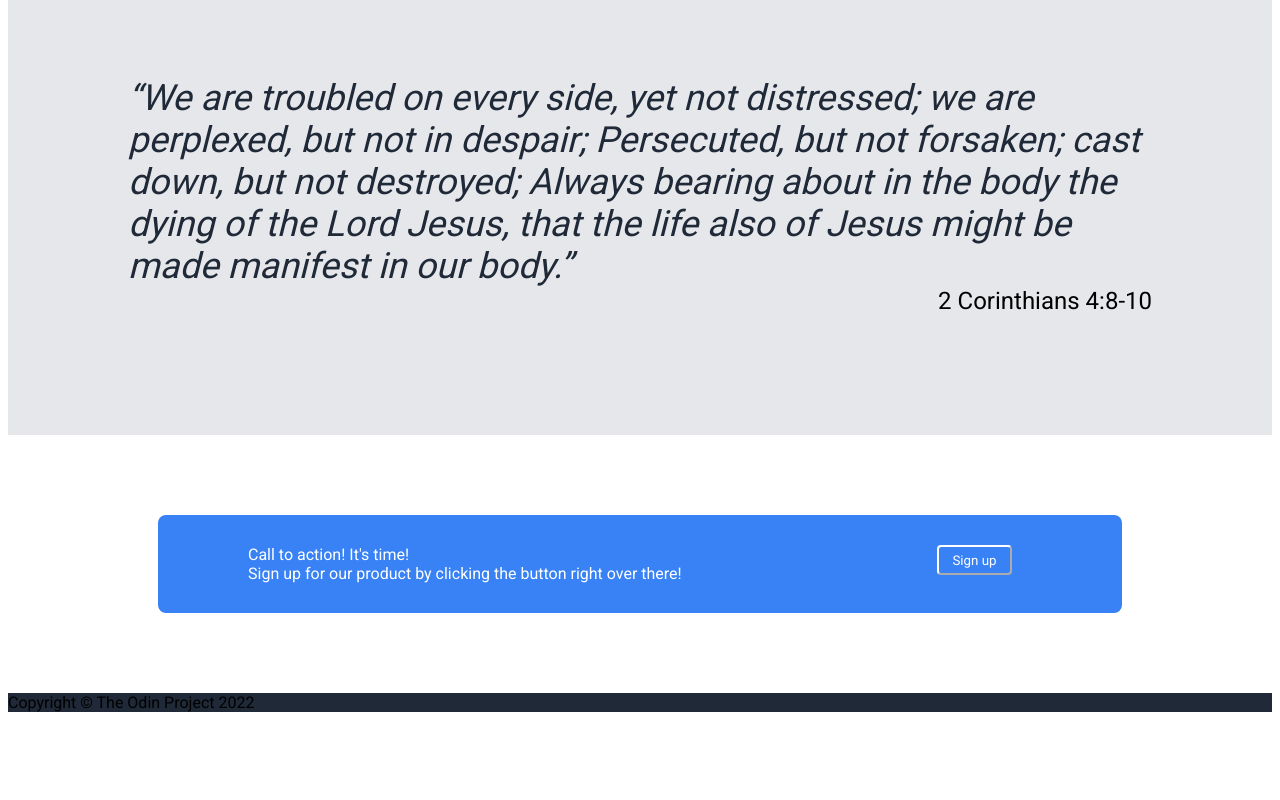
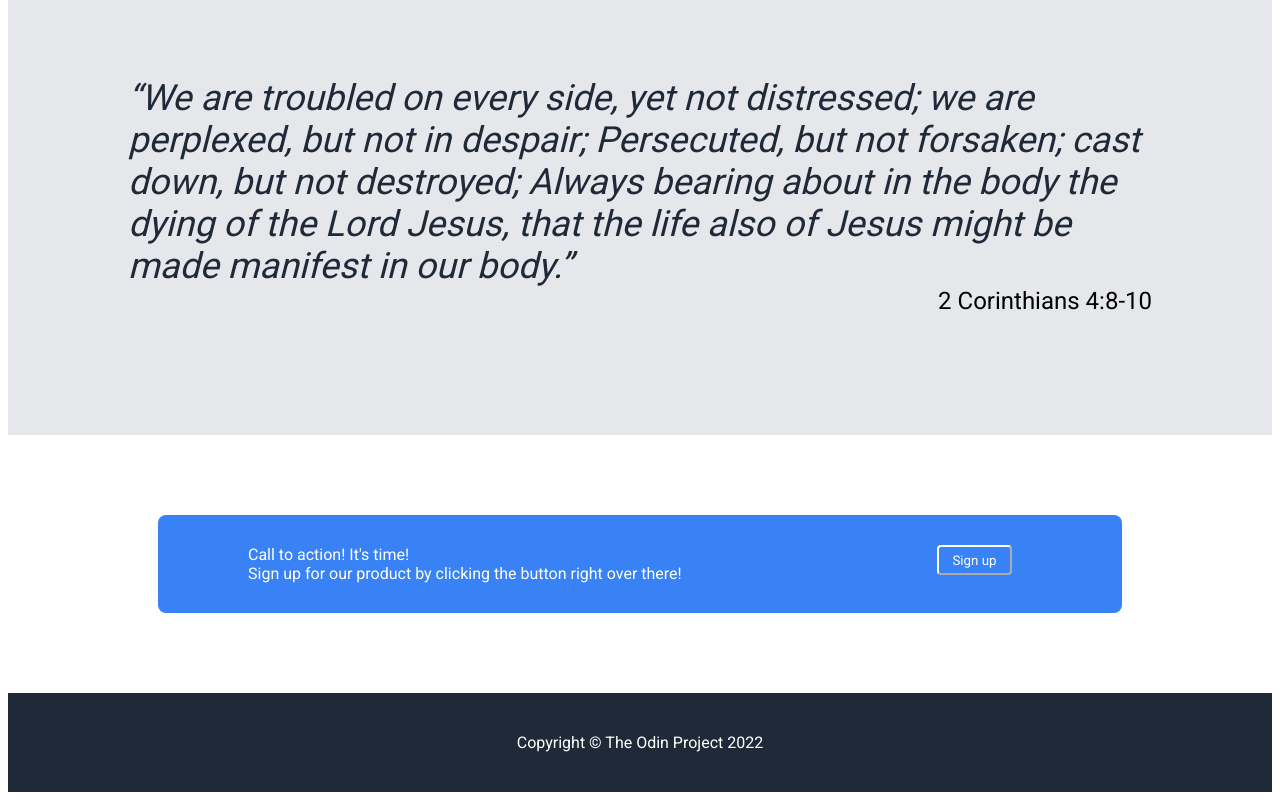
Before and after one commit to g4ar/flex-page, a plain HTML site: page index.html in a window 1280 px wide. Shown: the part 1433-2233 px from the top of the page. Before the commit the page ends 2153 px from the top, so only its background shows below. Drawn offline with Linux system fonts and the light colour scheme.

Commit message:
Add footer
Added footer styles to color properly and align to center

```diff
--- a/styles.css
+++ b/styles.css
@@ -171,3 +171,14 @@ margin-left: 60px;
     border-color: white;
     margin-right: 80px;
 }
+
+.footer{
+    display: flex;
+    justify-content: center;
+    padding: 40px;
+
+}
+
+.footertext{
+    color: white;
+}
```
